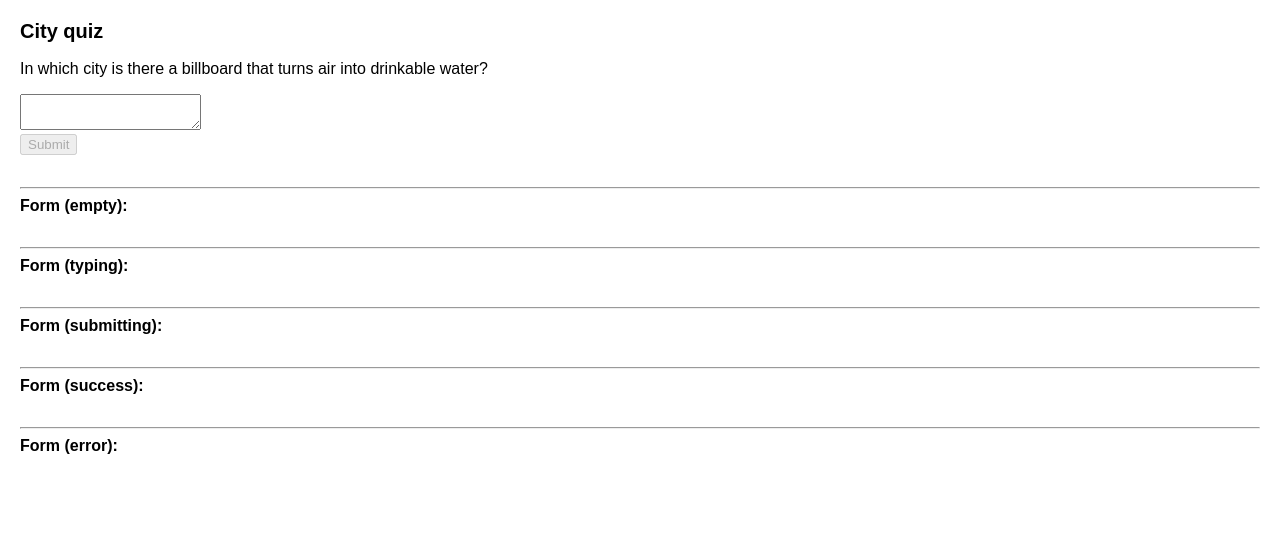
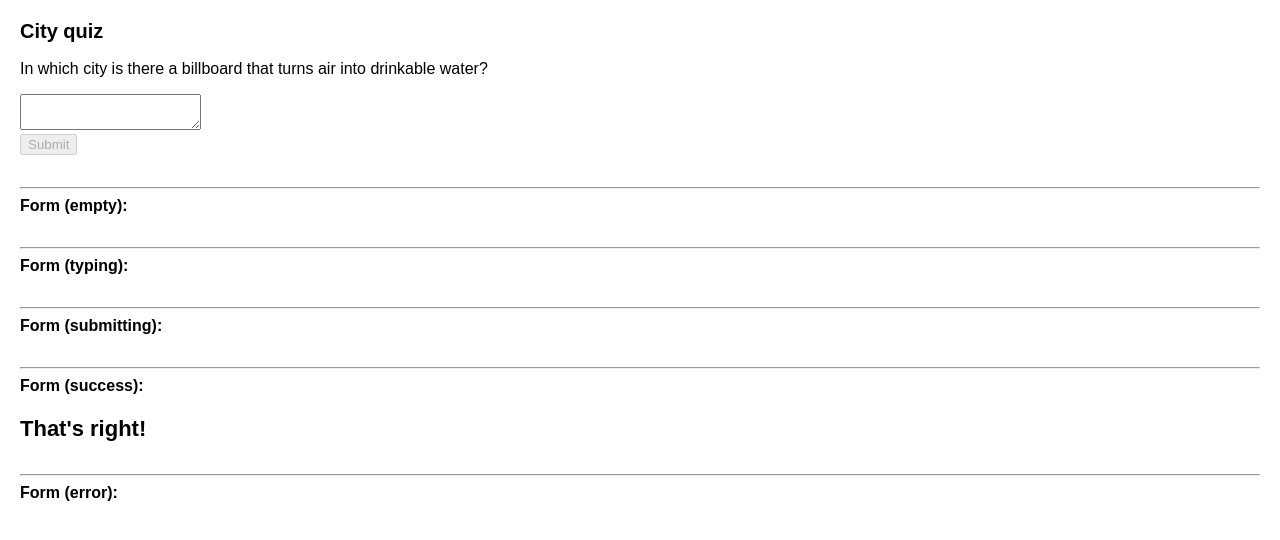
Before and after one commit to zelitosaide/react-js-course, a React (Create React App) app: page / in a window 1280 px wide. Shown: the top 540 px of the page. Built offline with nearby package versions, Linux system fonts and the light colour scheme.

Commit message:
Reacting to input with state

```diff
--- a/src/learn/learn-react/managing-state/reacting-to-input-with-state/index.js
+++ b/src/learn/learn-react/managing-state/reacting-to-input-with-state/index.js
@@ -28,7 +28,11 @@ function DisplayingManyVisualStatesAtOnce() {
   );
 }
 
-function Form({ status }) {}
+function Form({ status }) {
+  if (status === "success") {
+    return <h1>That's right!</h1>;
+  }
+}
 
 function Form2({ status }) {
   if (status === "success") {
```
